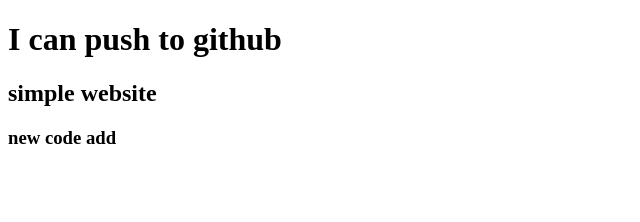
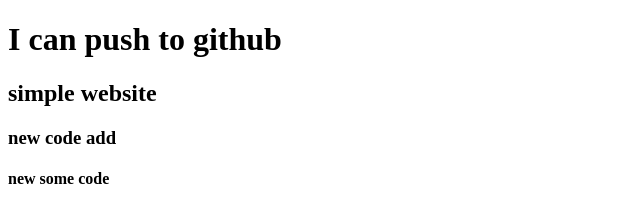
Before and after one commit to srbony/my-third-repo, a plain HTML site: page index.html in a window 1280 px wide. Shown: the whole page, without its empty margins (0-640 px from the left). Drawn offline with Linux system fonts and the light colour scheme.

Commit message:
added heading

```diff
--- a/index.html
+++ b/index.html
@@ -10,6 +10,8 @@
     <h1>I can push to github</h1>
     <h2>simple website</h2>
     <h3>new code add</h3>
+    <h4>new some code</h4>
+
 
 </body>
 </html>
```
